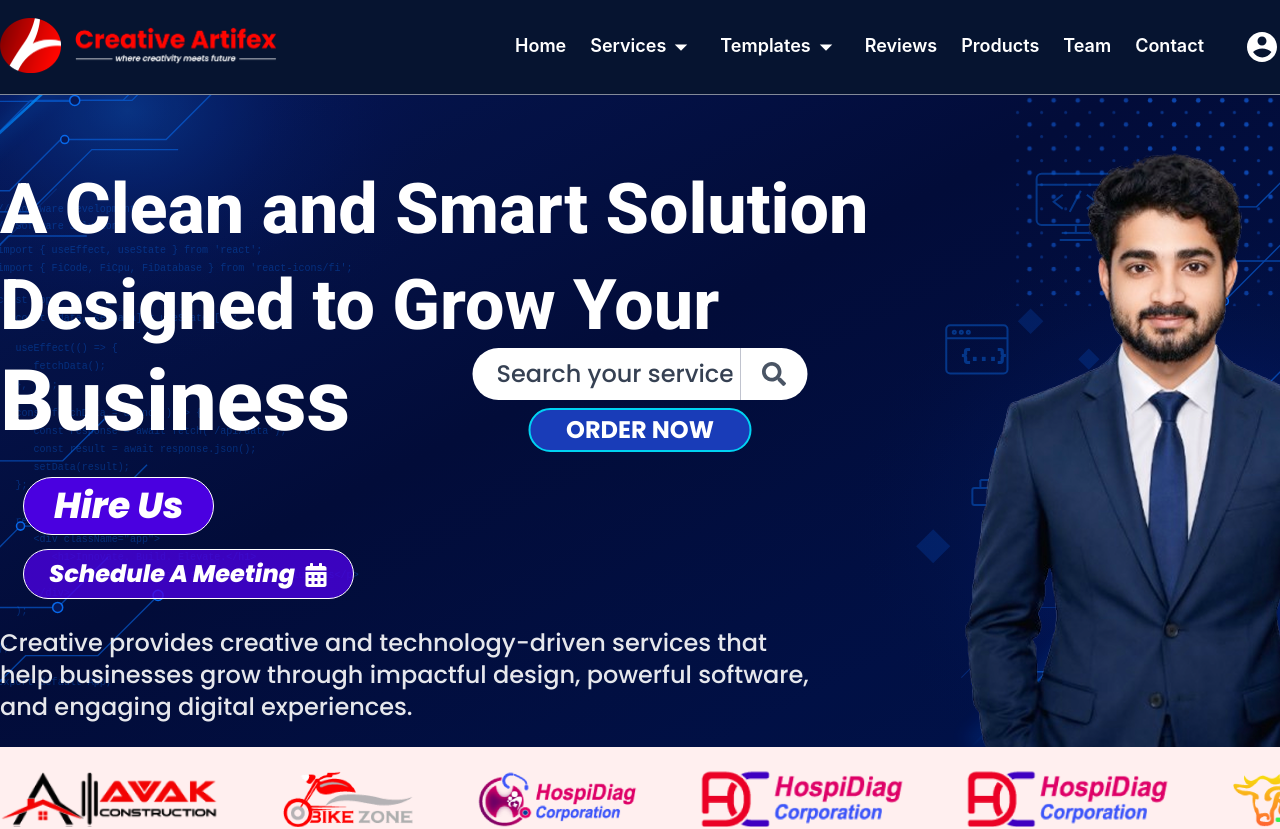
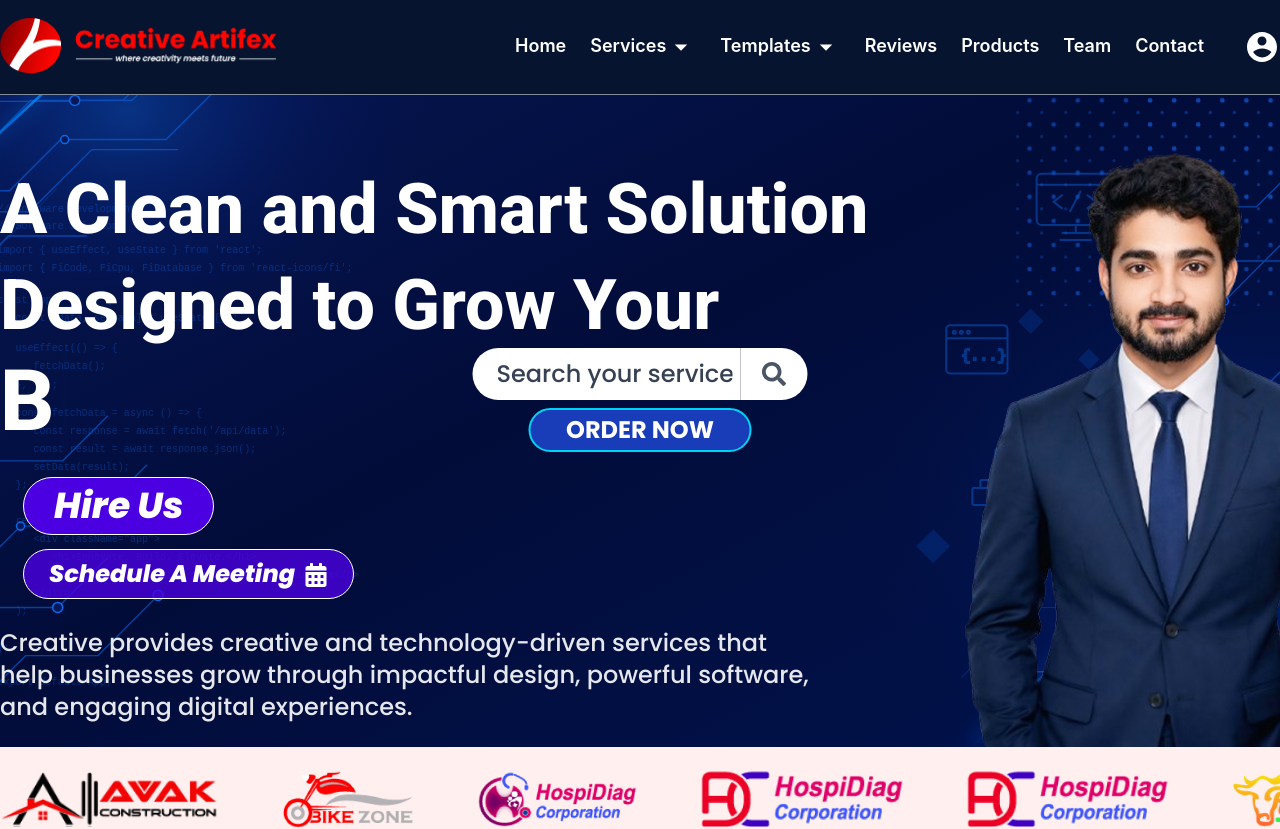
Before and after one commit to mdshavoahmadejoydev/Creative-Artifex, a React (Vite) app: page / in a window 1280 px wide. Shown: the top 829 px of the page. Built offline with nearby package versions, Linux system fonts and the light colour scheme.

Commit message:
header animation

```diff
--- a/src/index.css
+++ b/src/index.css
@@ -227,3 +227,22 @@
     transform: rotate(360deg);
   }
 }
+
+
+/* Business typeing animation */
+@keyframes cursorBlink {
+  0% {
+    opacity: 1;
+    height: 80%;
+  }
+
+  50% {
+    opacity: 0;
+    height: 100%;
+  }
+
+  100% {
+    opacity: 1;
+    height: 80%;
+  }
+}
--- a/src/sections/Herro.jsx
+++ b/src/sections/Herro.jsx
@@ -7,10 +7,61 @@ import Schedule from '../components/Schedule'
 import Image from '../components/Image'
 import { FaSearch } from 'react-icons/fa'
 
+import { useEffect } from 'react'
+
+
 const Hero = () => {
 
     const [search, setSearch] = useState("");
     const [showOptions, setShowOptions] = useState(false);
+
+    // for Business button animation start
+
+    // const text = "Business...";
+    // const [displaytext, setDisplaytext] = useState("");
+    // const [count, setCount] = useState(0);
+    const text = "Business...";
+
+    const [displayText, setDisplayText] = useState("");
+    const [isDeleting, setIsDeleting] = useState(false);
+
+     useEffect(() => {
+       let timeout;
+
+       if (!isDeleting && displayText.length < text.length) {
+         timeout = setTimeout(() => {
+           setDisplayText(text.slice(0, displayText.length + 1));
+         }, 200);
+       } else if (!isDeleting && displayText.length === text.length) {
+         timeout = setTimeout(() => {
+           setIsDeleting(true);
+         }, 800);
+       } else if (isDeleting && displayText.length > 0) {
+         timeout = setTimeout(() => {
+           setDisplayText(text.slice(0, displayText.length - 1));
+         }, 30);
+       } else {
+         setIsDeleting(false);
+       }
+
+       return () => clearTimeout(timeout);
+     }, [displayText, isDeleting]);
+
+    // useEffect(() => {
+    //   const interval = setInterval(() => {
+    //     if(count < text.length) {
+    //       setDisplaytext((prev) => prev + text.charAt(count))
+    //       setCount((prev) => prev + 1)
+    //     } else {
+    //       setDisplaytext("")
+    //       setCount(0)
+    //     }
+    //   }, 200);
+    //   return () => clearInterval(interval)
+    // }, [count]);
+
+
+    // for Business button animation end
 
     const services = [
       "Graphics & Design",
@@ -54,8 +105,11 @@ const Hero = () => {
           <p className="font-roboto font-extrabold text-white text-70 leading-24">
             Designed to <span className="text-74">Grow</span> Your{" "}
           </p>
-          <p className="font-roboto font-extrabold text-white text-[85px] leading-24">
-            Business
+          <p className={`relative inline-block font-roboto font-extrabold text-white text-[85px] leading-24 transition-all duration-500 ease-in-out after:content-[''] after:absolute after:top-1/2 after:-translate-y-1/2 after:-right-3 after:rounded-full
+          after:w-1 after:h-30 after:bg-white
+          after:animate-[cursorBlink_0.6s_ease-in-out_infinite]
+          `}>
+            {displayText || "\u00A0"}
           </p>
         </div>
         <div className="ml-23 my-7">
```
